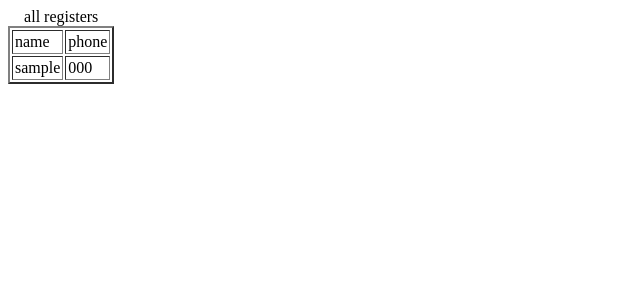
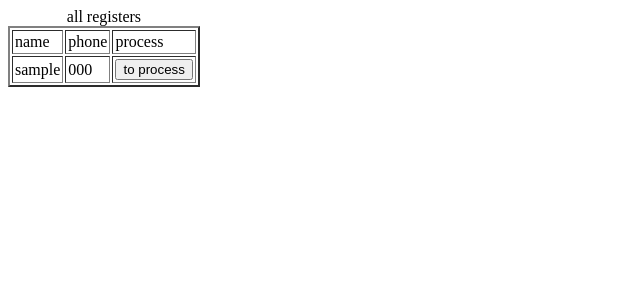
Before and after one commit to gavno85/flask, a Flask app: template templates/admin.html in a window 1280 px wide. Shown: the top 300 px of the page, without its empty margins (0-640 px from the left). Run offline with Flask 3, Linux system fonts and the light colour scheme; the template is opened without the code that fills it: most values are stand-ins (such as "Sample title", 1, 10 or a date in 2020).

Commit message:
edited main and register and edited admin

```diff
--- a/app.py
+++ b/app.py
@@ -26,4 +26,9 @@ def register():
 @app.route('/admin')
 def admin():
     return render_template('admin.html', all_register= all_register)
+
+@app.route('/delete/<int:index_wish>')
+def delete(index_wish):
+    all_register.pop(index_wish)
+    return redirect(url_for('admin'))
 app.run(debug=True)
--- a/templates/admin.html
+++ b/templates/admin.html
@@ -12,6 +12,7 @@
         <tr>
             <td>name</td>
             <td>phone</td>
+            <td>process</td>
         </tr>
     </thead>
     <tbody>
@@ -23,6 +24,9 @@
                 <td>
                     {{register.user_phone}}
                 </td>
+                <td>
+                    <a href="{{ url_for('delete', index_wish= loop.index0) }}"><button>to process</button></a>
+                </td>
             </tr>
         {% endfor %}
     </tbody>
--- a/templates/main.html
+++ b/templates/main.html
@@ -14,7 +14,7 @@
 <img src="/static/images/python.png">
 
 <br><a href="/register">register</a>
-<br><a href="/admin">admin</a>
+<br><a href="/delete/<int:index_wish>">admin</a>
 
 {% for message in get_flashed_messages() %}
     <strong>{{ message }}</strong>
```
